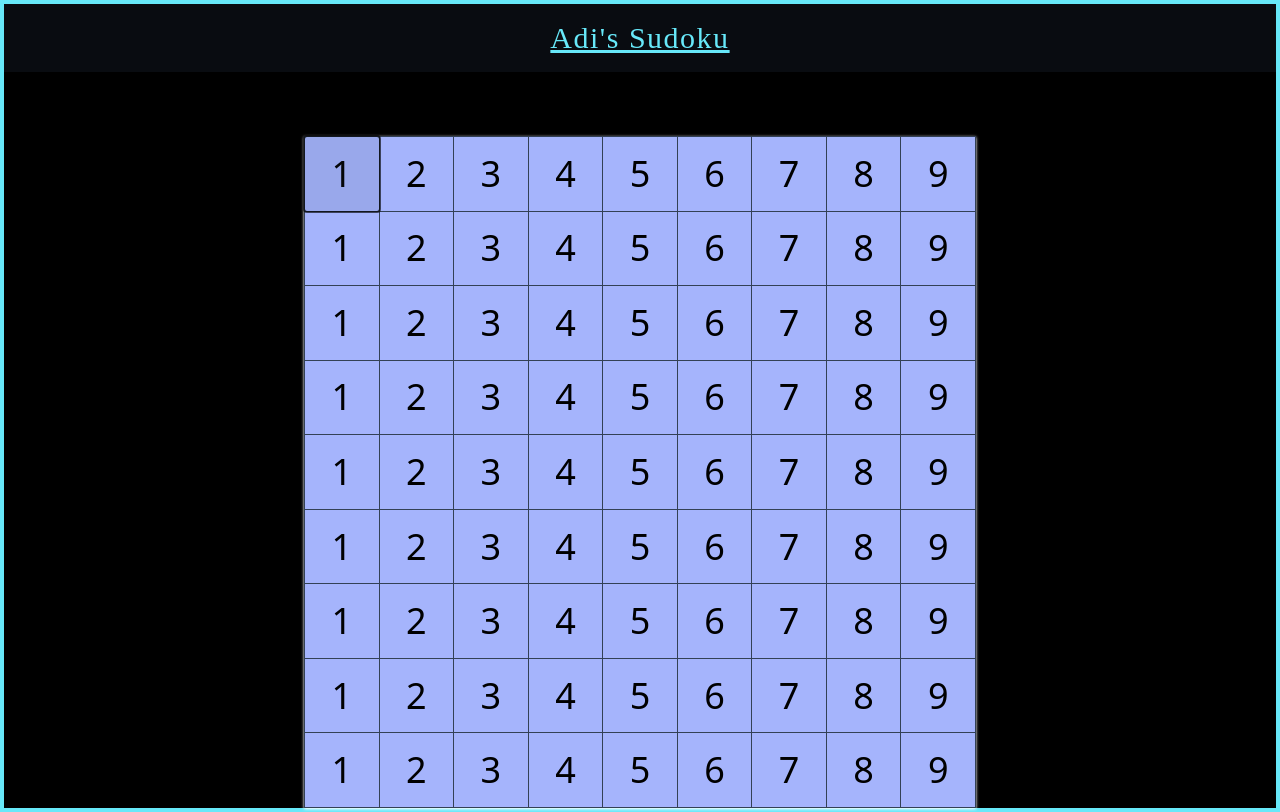
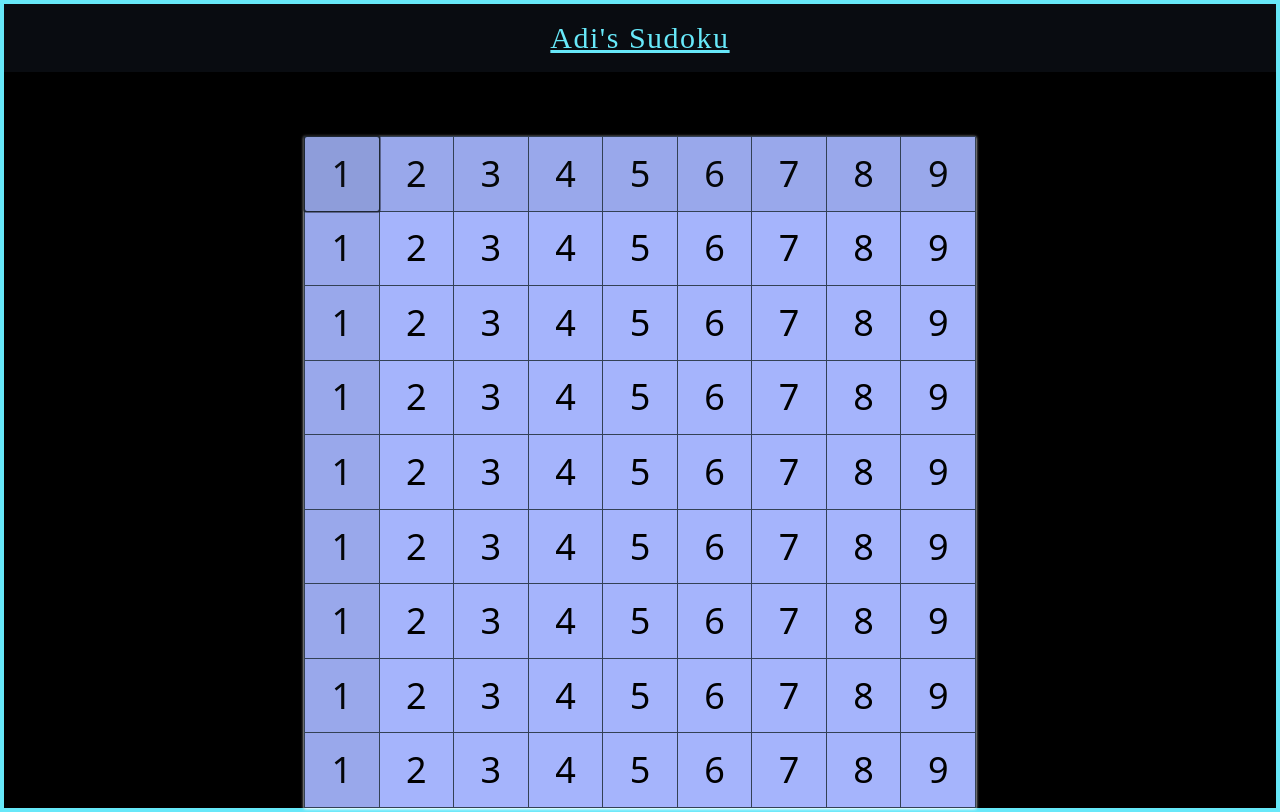
Before and after one commit to AdithyanA2005/Adis_Sudoku, a React (Vite) app: page /new-game in a window 1280 px wide. Built offline with nearby package versions, Linux system fonts and the light colour scheme; a web font is replaced by a local one.

Commit message:
Selected cells row and column highlight feature added

```diff
--- a/src/components/GamePage/BoardCell.jsx
+++ b/src/components/GamePage/BoardCell.jsx
@@ -14,7 +14,14 @@ export default function BoardCell({ cellContent, rowIndex, colIndex }) {
     <div
       tabIndex={0}
       style={{ backgroundColor: secondaryColor }}
-      className={`${focusedCell.row === rowIndex && focusedCell.col === colIndex && "ring-[2px] ring-black rounded-sm ring-opacity-70 z-10 opacity-[0.90]"}  grid place-items-center outline-none text-3xl sm:text-4xl hover:opacity-[0.90] `}
+      className={`${(focusedCell.row === rowIndex && focusedCell.col === colIndex)
+        ? "ring-[2px] ring-black rounded-sm ring-opacity-50 z-10 opacity-[0.80]"
+        : focusedCell.row === rowIndex
+          ? "opacity-[0.90]"
+          : focusedCell.col === colIndex
+            ? "opacity-[0.90]"
+            : " hover:opacity-[0.90]"
+        } grid place-items-center outline-none text-3xl sm:text-4xl`}
       onFocus={handleOnFocus}
     >
       {cellContent}
```
